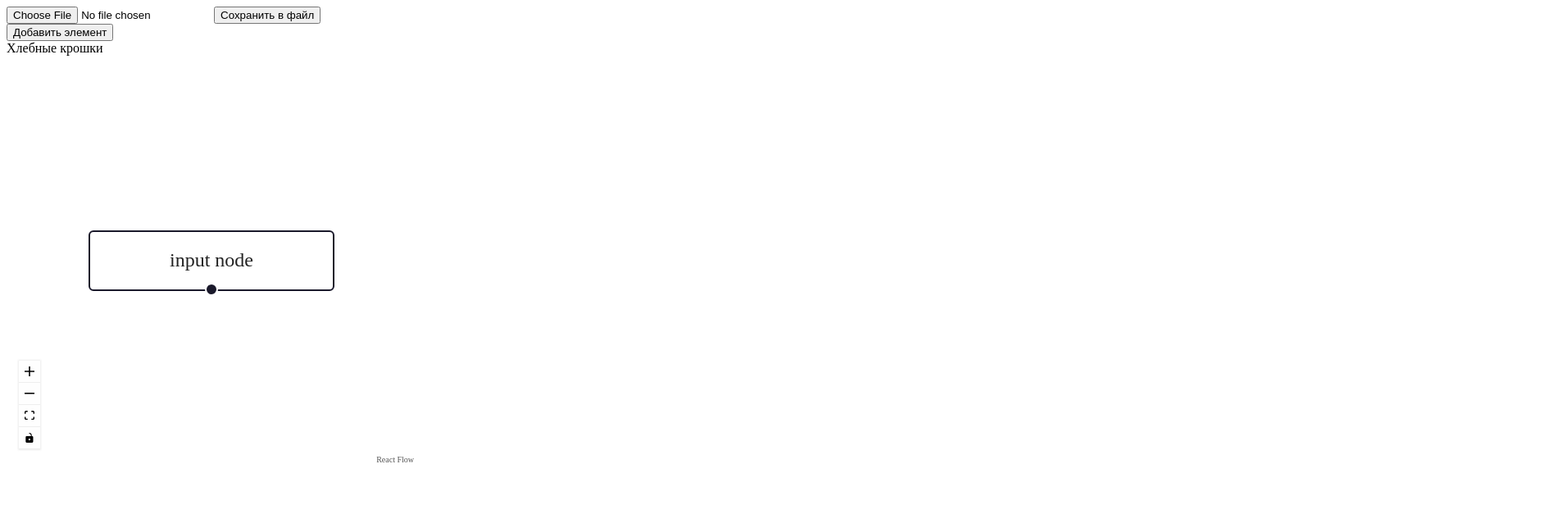
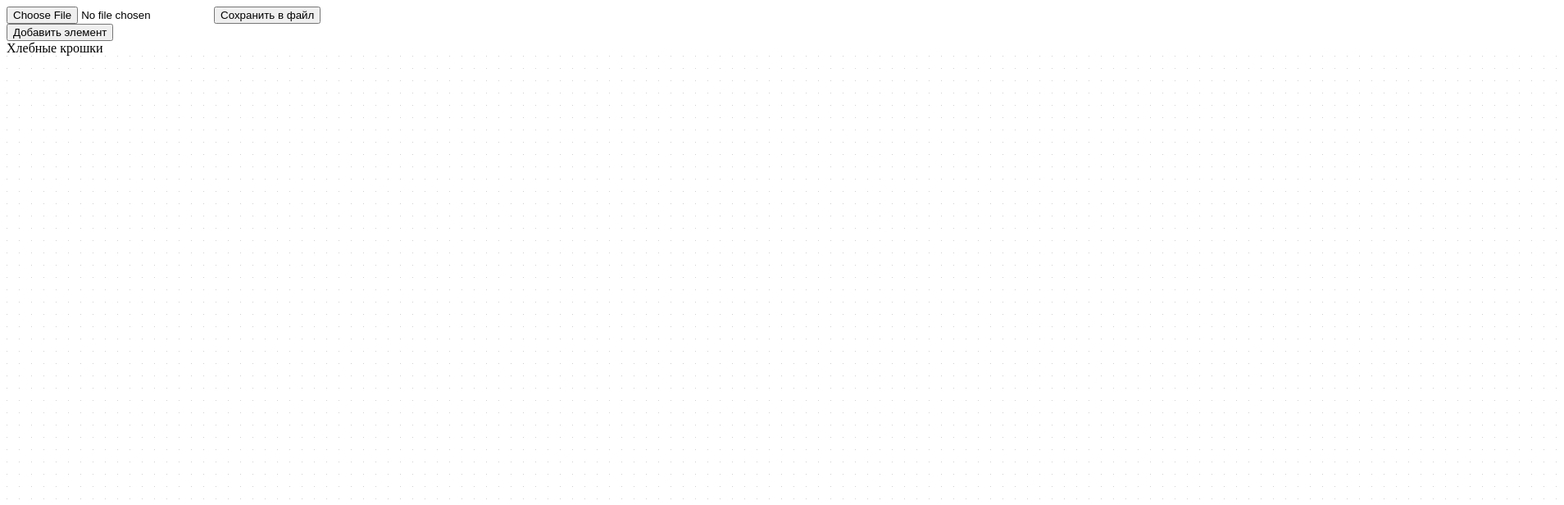
Before and after one commit to garrystalin/SystemVisualDesigner, a React (Create React App) app: page / in a window 1280 px wide. Shown: the top 616 px of the page at 82% size, 1908 px wide, since content can reach past the window. Built offline with nearby package versions, Linux system fonts and the light colour scheme.

Commit message:
Added custom node

```diff
--- a/src/App.scss
+++ b/src/App.scss
@@ -1,4 +1,4 @@
 .react-flow {
-    width: 500px;
-    height: 500px;
+    width: 1900px;
+    height: 800px;
 }
--- a/src/Nodes/DefaultNode.tsx
+++ b/src/Nodes/DefaultNode.tsx
@@ -0,0 +1,30 @@
+import React, { useCallback } from "react";
+import { Handle, Position } from "react-flow-renderer";
+import "./DefaultNode.scss";
+
+const handleStyle = { left: 10 };
+
+const DefaultNode = () => {
+  const onChange = useCallback((evt) => {
+    console.log(evt.target.value);
+  }, []);
+
+  return (
+    <>
+      <Handle type="target" position={Position.Top} />
+      <div>
+        <label htmlFor="text">Text:</label>
+        <input id="text" name="text" onChange={onChange} />
+      </div>
+      <Handle type="source" position={Position.Bottom} id="a" />
+      <Handle
+        type="source"
+        position={Position.Bottom}
+        id="b"
+        style={handleStyle}
+      />
+    </>
+  );
+};
+
+export default DefaultNode;
--- a/src/app.tsx
+++ b/src/app.tsx
@@ -1,39 +1,32 @@
-import React, {
-  useState,
-  useRef,
-  useCallback,
-} from "react";
+import React, { useState, useRef, useCallback } from "react";
 import ReactFlow, {
   ReactFlowProvider,
   addEdge,
   useNodesState,
   useEdgesState,
   Controls,
+  Background,
+  Connection,
+  Edge,
+  NodeTypes,
 } from "react-flow-renderer";
 import NavBar from "./NavBar/NavBar";
 import "./App.scss";
 import Menu from "./Menu/Menu";
-
-const initialNodes = [
-  {
-    id: "1",
-    type: "input",
-    data: { label: "input node" },
-    position: { x: 250, y: 5 },
-  },
-];
+import DefaultNode from "./Nodes/DefaultNode";
 
 let id = 0;
 const getId = () => `dndnode_${id++}`;
+const nodeTypes = { defaultNode: DefaultNode };
 
 const App = () => {
   const reactFlowWrapper = useRef(null);
-  const [nodes, setNodes, onNodesChange] = useNodesState(initialNodes);
+  const [nodes, setNodes, onNodesChange] = useNodesState([]);
   const [edges, setEdges, onEdgesChange] = useEdgesState([]);
   const [reactFlowInstance, setReactFlowInstance] = useState(null);
 
   const onConnect = useCallback(
-    (params) => setEdges((eds) => addEdge(params, eds)),
+    (params: Edge<any> | Connection) => setEdges((eds) => addEdge(params, eds)),
     []
   );
 
@@ -58,9 +51,10 @@ const App = () => {
         x: event.clientX - reactFlowBounds.left,
         y: event.clientY - reactFlowBounds.top,
       });
+
       const newNode = {
         id: getId(),
-        type,
+        type: "defaultNode",
         position,
         data: { label: `${type} node` },
       };
@@ -90,17 +84,20 @@ const App = () => {
         <NavBar />
         <div className="reactflow-wrapper" ref={reactFlowWrapper}>
           <ReactFlow
+            edges={edges}
             nodes={nodes}
-            edges={edges}
+            nodeTypes={nodeTypes as unknown as NodeTypes}
             onNodesChange={onNodesChange}
             onEdgesChange={onEdgesChange}
             onConnect={onConnect}
             onInit={setReactFlowInstance}
             onDrop={onDrop}
             onDragOver={onDragOver}
+            snapToGrid={true}
             fitView
           >
             <Controls />
+            <Background></Background>
           </ReactFlow>
         </div>
       </ReactFlowProvider>
```
Also changed, not shown: src/Nodes/DefaultNode.scss (added).
